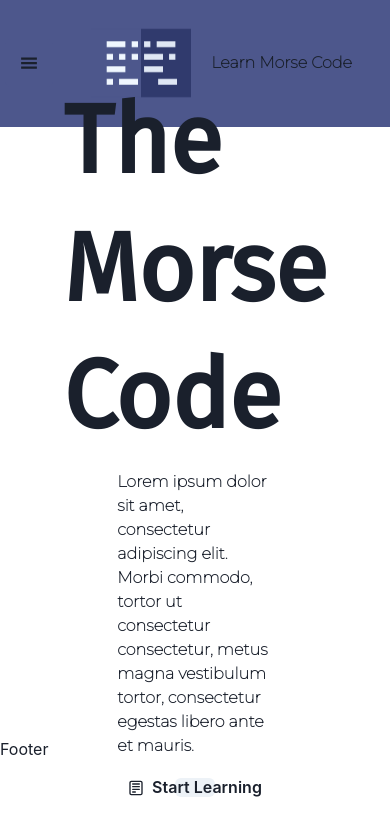
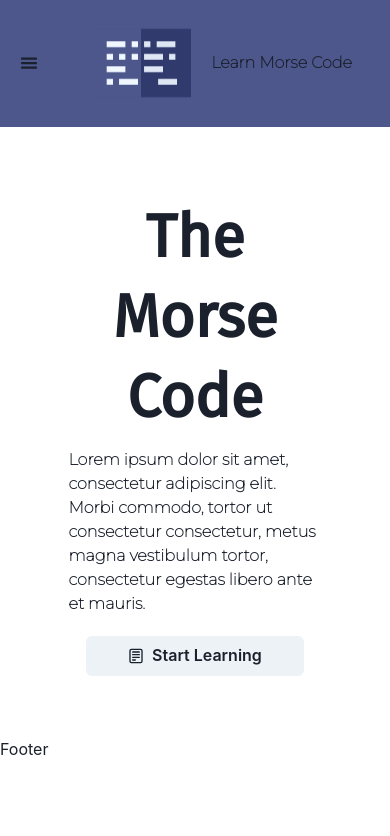
Before and after one commit to KevinGines1/learnmorse, a React (Create React App) app: page / in a window 390 px wide. Shown: the top 836 px of the page. Built offline with nearby package versions, Linux system fonts and the light colour scheme.

Commit message:
adjust widths to fit for mobile viewing

```diff
--- a/src/components/card/Card.js
+++ b/src/components/card/Card.js
@@ -9,7 +9,7 @@ function Card(props) {
 
     return (
         props.symbol.map(morseCode => (
-            <Box border="1px" w="15%" borderRadius="2xl" margin="20px" key={morseCode.symbol}>
+            <Box border="1px" w={{ base: "50%", md: null, lg: "15%" }} borderRadius="2xl" margin="20px" key={morseCode.symbol}>
                 <Box padding="5px">
                     <Heading>{morseCode.morse}</Heading>
                     <Heading>{morseCode.symbol}</Heading>
--- a/src/pages/Home/Home.js
+++ b/src/pages/Home/Home.js
@@ -5,6 +5,9 @@ import {
     Button
 } from "@chakra-ui/react"
 
+// import {
+//     createBreakpoints
+// } from "@chakra-ui/theme-tools"
 // icons
 import {
     CgNotes,
@@ -13,16 +16,24 @@ import {
 // route
 import { Link } from "react-router-dom"
 
+// const breakpoints = createBreakpoints({ // make some elements responsive as layout changes (web-> mobile, e.g.)
+//     sm: "30em",
+//     md: "48em",
+//     lg: "62em",
+//     xl: "80em",
+//     "2xl": "96em",
+// })
+
 function Home() {
 
     return (
         <Box w="100%" display="flex" flexDir="row" justifyContent="center" marginTop="20px">
-            <Box w="50%" h="70vh" display="flex" flexDir="column" justifyContent="center" alignItems="center">
-                <Heading fontFamily="Fira Sans" fontSize="8xl">The Morse Code</Heading>
-                <Box w="90%">
+            <Box w="70%" h="70vh" display="flex" flexDir="column" justifyContent="center" alignItems="center">
+                <Heading align="center" fontFamily="Fira Sans" fontSize={{ base: "6xl", md: null, lg: "8xl" }}>The Morse Code</Heading>
+                <Box w="100%">
                     <Text margin="10px" fontFamily="Montserrat" fontWeight="bold">Lorem ipsum dolor sit amet, consectetur adipiscing elit. Morbi commodo, tortor ut consectetur consectetur, metus magna vestibulum tortor, consectetur egestas libero ante et mauris.</Text>
                 </Box>
-                <Button margin="10px" leftIcon={<CgNotes />} w="20%"><Link to="/study">Start Learning</Link></Button>
+                <Button margin="10px" leftIcon={<CgNotes />} w={{ base: "80%", md: null, lg: "20%" }}><Link to="/study">Start Learning</Link></Button>
             </Box>
         </Box>
     );
```
Also changed, not shown: src/pages/Test/Test.js (+1 -0 lines).
